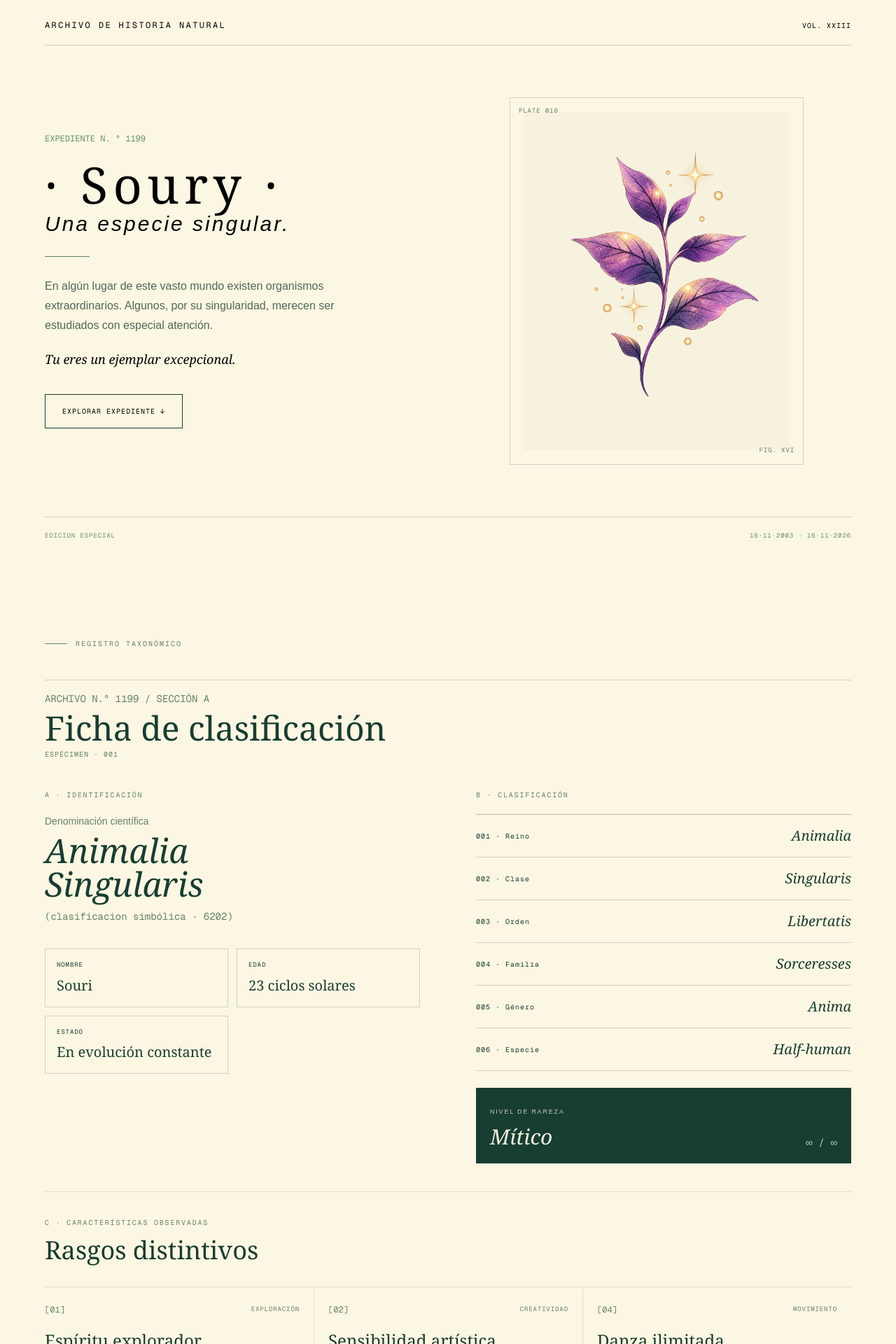
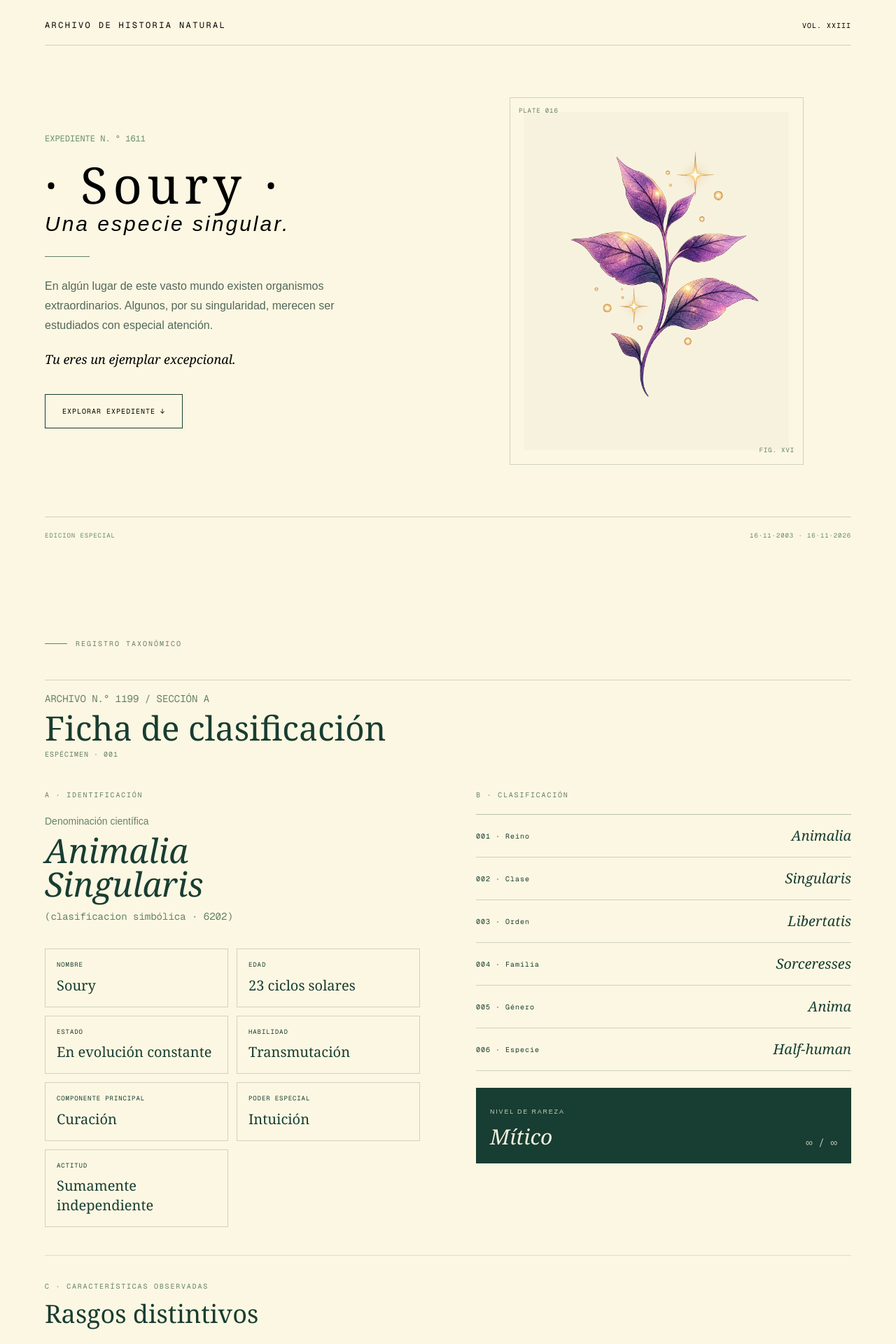
Before and after one commit to devmemberft/camila-sky, a Next.js app: page / in a window 1280 px wide. Shown: the top 1920 px of the page at 70% size. Built offline with nearby package versions, Linux system fonts and the light colour scheme.

Commit message:
modification of quotes

```diff
--- a/src/app/components/BiologicalRecord.tsx
+++ b/src/app/components/BiologicalRecord.tsx
@@ -2,9 +2,14 @@
 import { motion } from "motion/react";
 
 const knownInfo = [
-    { label:"NOMBRE", value:"Souri"},
+    { label:"NOMBRE", value:"Soury"},
     { label:"EDAD", value:"23 ciclos solares"},
     { label:"ESTADO", value:"En evolución constante"},
+    { label:"HABILIDAD", value:"Transmutación"},
+    { label:"COMPONENTE PRINCIPAL", value:"Curación"},
+    { label:"PODER ESPECIAL", value:"Intuición"},
+    { label:"ACTITUD", value:"Sumamente independiente"},
+
 ];
 
 const taxonomy = [
--- a/src/app/components/Cover.tsx
+++ b/src/app/components/Cover.tsx
@@ -20,7 +20,7 @@ export default function Cover() {
                         layout
                         // cambiar el orden en que se muestra la ilustracion: className="order-2 lg:order-1"
                     >
-                        <p className="mb-5 font-mono text-xs tracking-[02.em] text-[#66916A]">EXPEDIENTE N. ° 1199</p>
+                        <p className="mb-5 font-mono text-xs tracking-[02.em] text-[#66916A]">EXPEDIENTE N. ° 1611</p>
 
                         <h1 className="max-w-xl font-serif text-5xl sm:text-6xl lg:text-7xl leading-[1.05] tracking-widest">· Soury ·</h1>
                         <h2 className="black italic lg:text-3xl tracking-widest sm:text-2xl">Una especie singular.</h2>
--- a/src/app/components/DiscoveryNote.tsx
+++ b/src/app/components/DiscoveryNote.tsx
@@ -19,7 +19,7 @@ export default function DiscoveryNote() {
           className="mb-12 text-center"
         >
           <p className="font-mono text-[10px] tracking-[0.3em] text-[#B8C5AD]">
-            DOCUMENTO FINAL · ARCHIVO N.º 1199
+            DOCUMENTO FINAL · ARCHIVO N.º 1611
           </p>
 
           <div className="mx-auto my-6 h-px w-16 bg-divisor" />
@@ -97,7 +97,7 @@ export default function DiscoveryNote() {
             </p>
 
             <p className="mt-2 font-mono text-[9px] tracking-wider text-divisor">
-              EXPEDIENTE 1199 · CASO IRREPETIBLE
+              EXPEDIENTE 1611 · CASO IRREPETIBLE
             </p>
           </div>
 
@@ -109,7 +109,7 @@ export default function DiscoveryNote() {
                 <br />
                 ESPECIAL
                 <br />
-                ★ 1199 ★
+                ★ 1611 ★
               </span>
             </div>
           </div>
--- a/src/app/components/HerbalFolio.tsx
+++ b/src/app/components/HerbalFolio.tsx
@@ -142,8 +142,7 @@ export default function HerbalFolio(){
                 className="mt-12 border-l-2 border-divisor py-2 pl-5"
                 >
                 <p className="font-serif text-xl italic leading-relaxed sm:text-2xl">
-                    Algunas colecciones no se encuentran en la naturaleza.
-                    Se descubren conociendo a las personas.
+                    La combinación de estos registros son la demostración del valor que posees y la vitalidad y fortaleza que reflejas en los que te queremos.
                 </p>
 
                 <span className="mt-4 block font-mono text-[9px] tracking-widest text-divisor">
--- a/src/app/components/ResearchNotes.tsx
+++ b/src/app/components/ResearchNotes.tsx
@@ -15,7 +15,7 @@ const observations = [
   {
     number: "02",
     category: "RESPUESTA A ESTÍMULOS",
-    title: "El fenómeno de la música",
+    title: "El fenómeno musical",
     description:
       "Se registra un incremento considerable de actividad cuando el espécimen entra en contacto con estímulos musicales. En determinadas circunstancias, resulta imposible permanecer quieta.",
     note:
```
